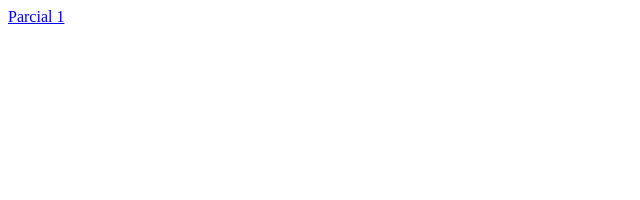
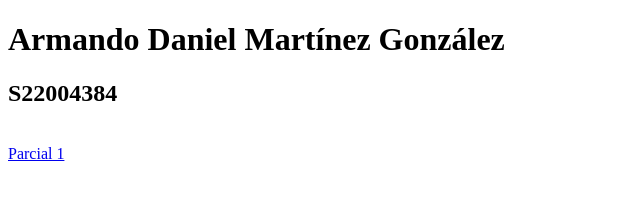
Before and after one commit to danielmatt-dev/danielmatt-dev.github.io, a plain HTML site: page index.html in a window 1280 px wide. Shown: the whole page, without its empty margins (0-640 px from the left). Drawn offline with Linux system fonts and the light colour scheme.

Commit message:
Nombre y matrícula añadida

```diff
--- a/index.html
+++ b/index.html
@@ -6,6 +6,8 @@
 </head>
 
 <body>
+    <h1>Armando Daniel Martínez González</h1>
+    <h2>S22004384</h2> <br/>
     <a href="https://danielmatt-javascript0.web.app/">Parcial 1</a>
 </body>
 
```
